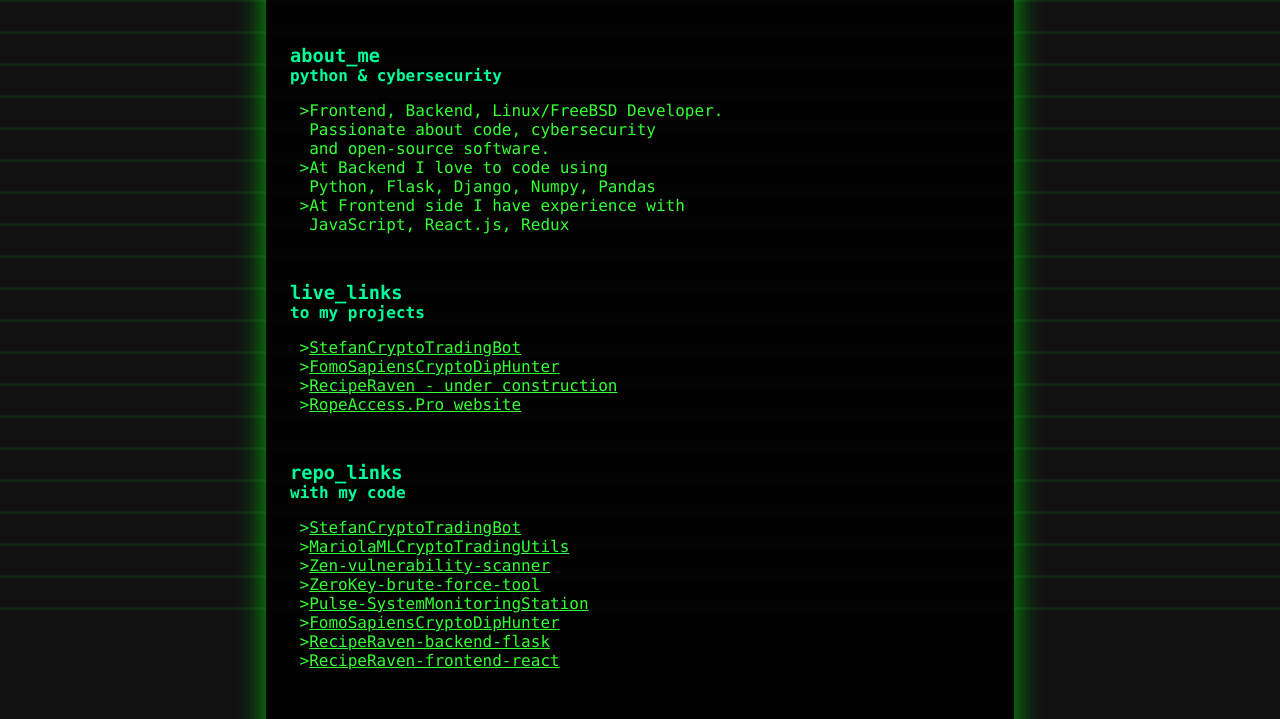
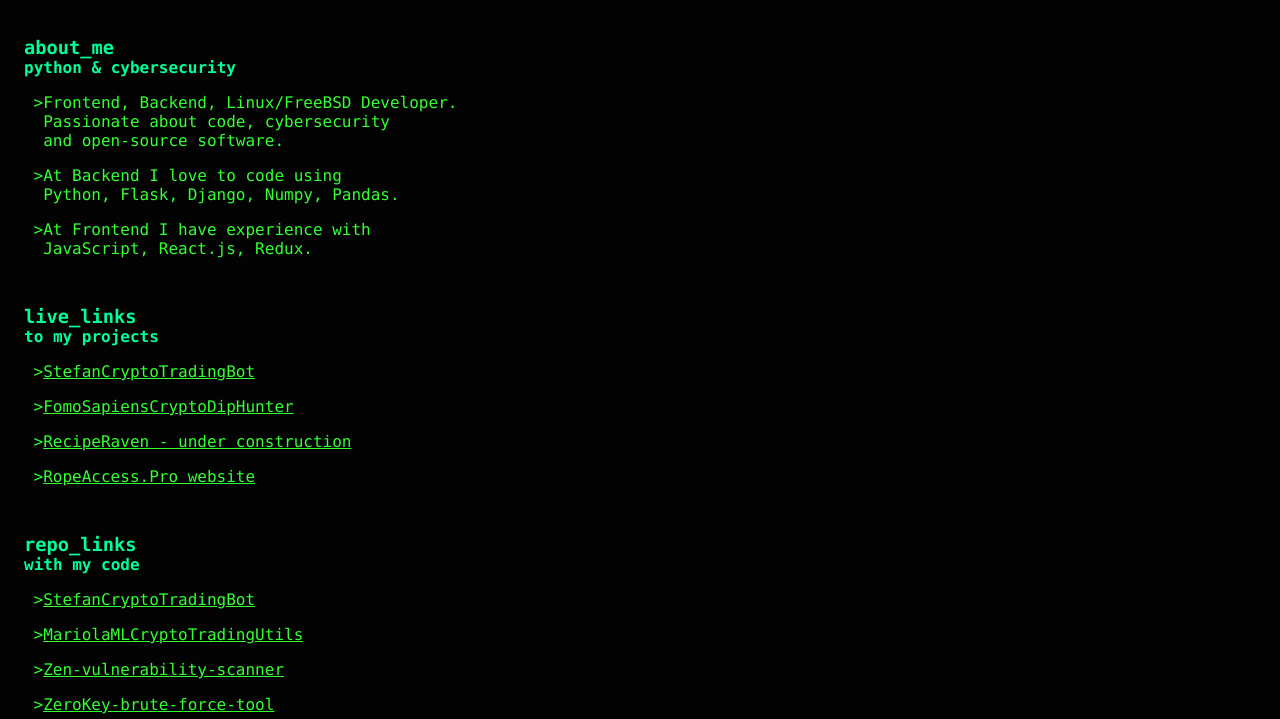
Before and after one commit to PedroPLCode/portfolio, a plain HTML site: page index.html in a window 1280 px wide. Shown: the part 177-896 px from the top of the page. Drawn offline with Linux system fonts and the light colour scheme.

Commit message:
Change feed

```diff
--- a/index.html
+++ b/index.html
@@ -7,7 +7,6 @@
     <link rel="stylesheet" href="styles.css">
 </head>
 <body>
-    <div class="matrix-bg"></div>
     <div class="container">
         <header>
             <h2 class="typewriter">pedro@CodeCave:~$</h2>
@@ -21,10 +20,10 @@
                     <span>Frontend, Backend, Linux/FreeBSD Developer.<br>Passionate about code, cybersecurity<br>and open-source software.</span>
                 </li>
                 <li>
-                    <span>At Backend I love to code using<br>Python, Flask, Django, Numpy, Pandas</span>
+                    <span>At Backend I love to code using<br>Python, Flask, Django, Numpy, Pandas.</span>
                 </li>
                 <li>
-                    <span>At Frontend side I have experience with<br>JavaScript, React.js, Redux</span>
+                    <span>At Frontend I have experience with<br>JavaScript, React.js, Redux.</span>
                 </li>
             </ul>
         </section>
--- a/styles.css
+++ b/styles.css
@@ -7,33 +7,15 @@
     overflow-x: hidden;
 }
 
-.matrix-bg {
-    position: fixed;
-    top: 0; left: 0; right: 0; bottom: 0;
-    z-index: 0;
-    pointer-events: none;
-    background: repeating-linear-gradient(
-        to bottom,
-        rgba(51,255,51,0.05) 0px,
-        rgba(51,255,51,0.1) 2px,
-        transparent 4px,
-        transparent 32px
-    );
-    animation: matrixMove 2s linear infinite;
-}
+.container {
+    background: rgba(0,0,0,0.85);
+    padding: 12px 24px;
+    margin: 0px;
 
-.container {
-    position: relative;
-    z-index: 1;
-    max-width: 700px;
-    margin: 40px auto;
-    background: rgba(0,0,0,0.85);
-    border-radius: 10px;
-    box-shadow: 0 0 30px #0f0a;
-    padding: 12px 24px;
 }
 
 header {
+    margin-top: 2em;
     margin-bottom: 2em;
     padding-bottom: 2em;
     border-bottom: 1px solid #00ff99;
@@ -71,6 +53,10 @@
     padding-left: 1.2em;
 }
 
+ul li {
+    margin: 1em 0;
+}
+
 section {
     margin-top: 3em;
 }
@@ -78,6 +64,7 @@
 footer {
     margin-top: 4em;
     padding-top: 3em;
+    padding-bottom: 2em;
     border-top: 1px solid #00ff99;
     font-size: 1em;
 }
@@ -85,7 +72,6 @@
 @media (max-width: 600px) {
     .container {
         padding: 12px;
-        margin: 12px;
         max-width: 98vw;
     }
     header h2.typewriter {
@@ -95,7 +81,7 @@
         font-size: 0.98em;
     }
     footer {
-        margin-bottom: 0px;
+        margin-bottom: 2em;
         padding-bottom: 0px;
     }
     ul {
@@ -112,8 +98,3 @@
     from, to { border-color: transparent }
     50% { border-color: #33ff33; }
 }
-
-@keyframes matrixMove {
-    0% { background-position-y: 0; }
-    100% { background-position-y: 32px; }
-}
```
